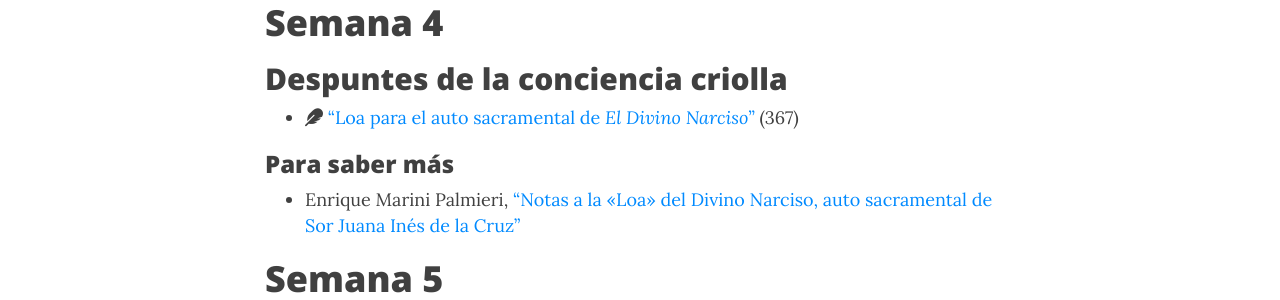
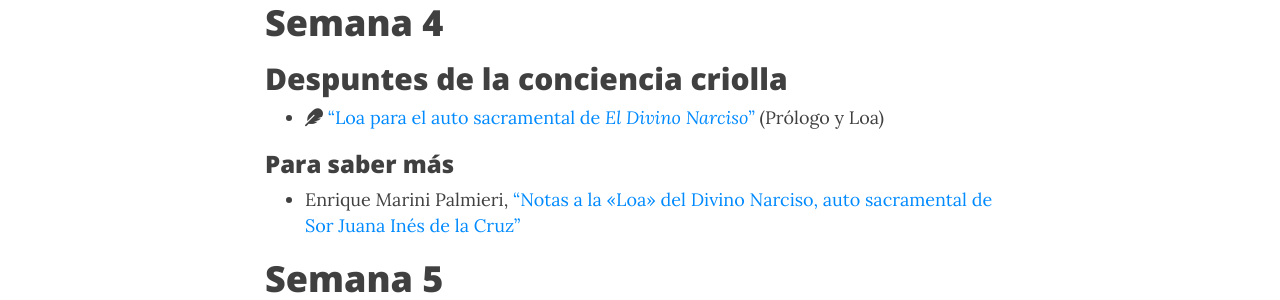
Before and after one commit to Hipomenes/sorjuana, a Jekyll site: the page built from syllabus.md, in a window 1280 px wide and 900 px high, scrolled down 2014 px. Shown: the part 154-454 px from the top of the window. Built offline with Jekyll 4.4.1, drawn with Linux system fonts in a browser that asks for light colours; nearby versions of some CDN libraries.

Commit message:
Update syllabus.md

```diff
--- a/syllabus.md
+++ b/syllabus.md
@@ -51,7 +51,7 @@
 # Semana 4
 ## Despuntes de la conciencia criolla
 
-- <i class="fas fa-feather"></i> ["Loa para el auto sacramental de *El Divino Narciso*"]() (367)
+- <i class="fas fa-feather"></i> ["Loa para el auto sacramental de *El Divino Narciso*"](https://gaceta.cch.unam.mx/sites/default/files/libros/2021-08/divinonarciso_interiores_final.pdf) (Prólogo y Loa)
 
 ### Para saber más
 
```
